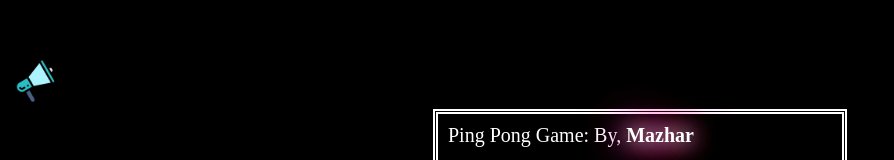
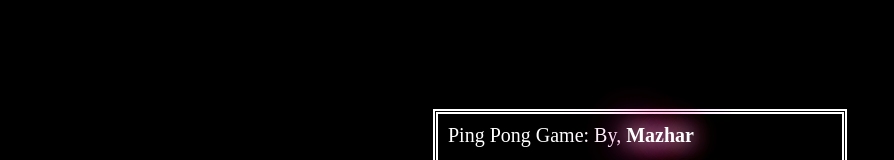
Before and after one commit to MAZHARMIK/Self-made-Projects, a plain HTML site: page PingBall/pingBall.html in a window 1280 px wide. Shown: the part 415-575 px from the top of the page, without its empty margins (0-894 px from the left). Drawn offline with Linux system fonts and the light colour scheme.

Commit message:
Fixed visible sound icon

```diff
--- a/PingBall/pingBall.html
+++ b/PingBall/pingBall.html
@@ -9,7 +9,7 @@
 
 	<body style="background-color: black;">
 		<div>
-			<img src="cliparts/sound.png" alt="" id="sound_icon">
+			<img style="display: none;" src="cliparts/sound.png" alt="" id="sound_icon">
 		</div>
 
 		<div id="EndGame">
```
